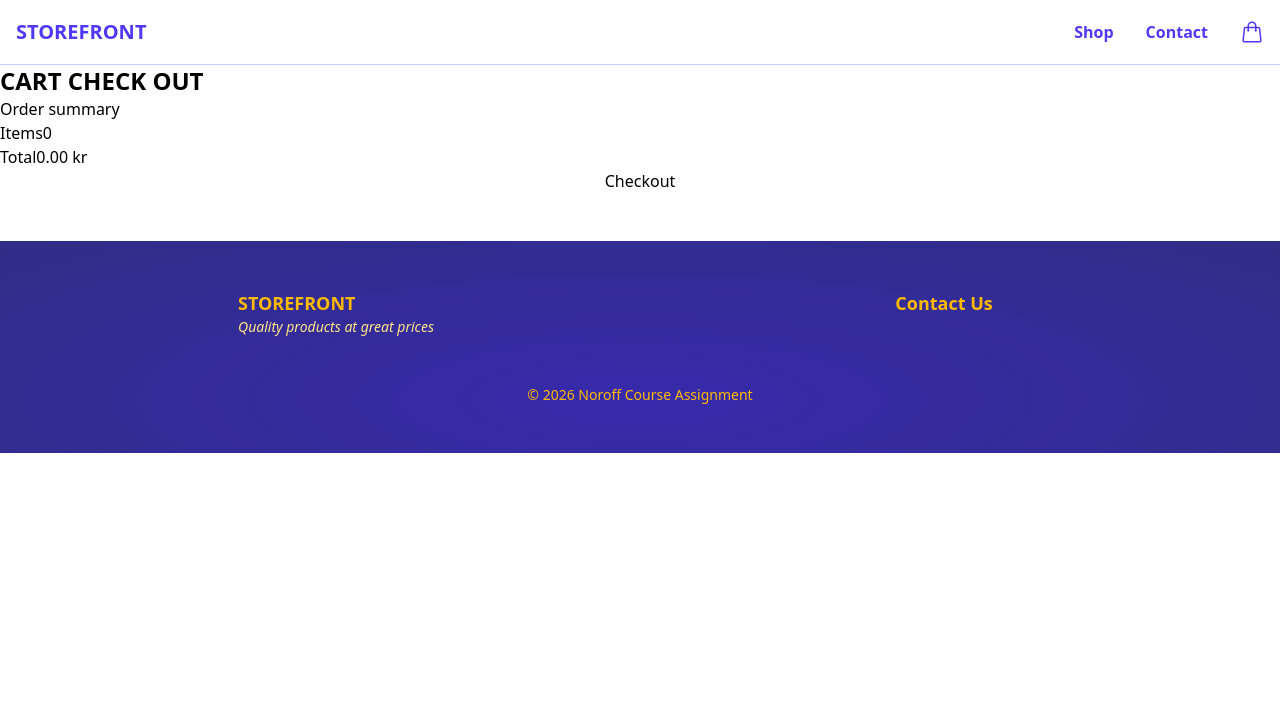
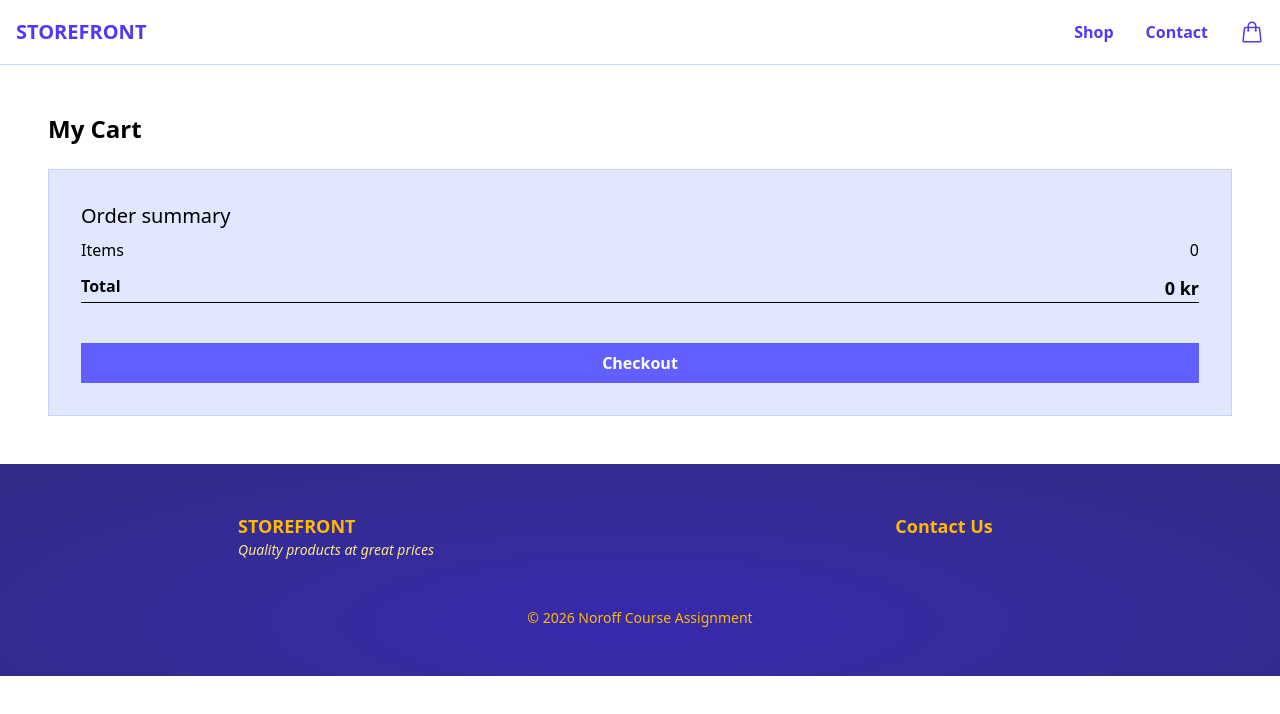
Before and after one commit to NoroffFEU/jsfw-2025-v1-tina-js-framework, a Next.js app in the folder storefront/: page /cart in a window 1280 px wide. Shown: the top 714 px of the page. Built offline with nearby package versions, Linux system fonts and the light colour scheme.

Commit message:
STYLING adds styles to cart

```diff
--- a/storefront/app/cart/page.tsx
+++ b/storefront/app/cart/page.tsx
@@ -9,10 +9,11 @@ export default function CartPage() {
 
 const items = useCartStore((state) => state.items);
     return (
-      <div className="">
-        <h1 className="text-2xl font-bold">CART CHECK OUT</h1>
+      <div className="m-12">
+        <h1 className="text-2xl text-black-800 font-bold mb-6 ">My Cart</h1>
+         {items.map((item)=>
+        <CartItemHandler key={item.id} item={item} />)}
         <CartSummary />
-        {items.map((item)=>
-        <CartItemHandler key={item.id} item={item} />)}
+
       </div>
     )}
--- a/storefront/components/cart/CartItem.tsx
+++ b/storefront/components/cart/CartItem.tsx
@@ -1,34 +1,54 @@
-// Cartitem prop
-//display title price quantity
-// quantity updates from cartStore
-// remove items from cartStore
-"use client"
+"use client";
 
 import { useCartStore } from "@/stores/cartStore";
-import { CartItem } from "@/types"
+import { CartItem } from "@/types";
 
-interface CartItemProp  {
+interface CartItemProp {
   item: CartItem;
 }
 
-export default function CartItemHandler ({item}: CartItemProp) {
-    const updateQuantity = useCartStore ((state)=> state.updateQuantity);
-    const removeItem = useCartStore ((state)=> state.removeItem);
+export default function CartItemHandler({ item }: CartItemProp) {
+  const updateQuantity = useCartStore((state) => state.updateQuantity);
+  const removeItem = useCartStore((state) => state.removeItem);
   return (
-        <div>
-        <div>
-            <p>{item.title}</p>
-            <p>{item.discountedPrice}</p>
+    <div className="flex items-center gap-4 py-4 p-8 bg-indigo-100 mb-6">
+      <div className="flex flex-1 flex-col gap-1">
+        <p className="text-sm">{item.quantity} x {item.title}</p>
+        <p className="text-sm">
+          {item.discountedPrice.toLocaleString()} kr
+        </p>
+        {item.discountedPrice < item.price && (
+          <p className="text-xs line-through">
+            {item.price.toLocaleString()} kr
+          </p>
+        )}
       </div>
-        <div>
+
+      <div className="flex items-center gap-2 shrink-0">
         <button
- onClick={()=>updateQuantity(item.id, item.quantity +1)}>+</button>
+          onClick={() => updateQuantity(item.id, item.quantity + 1)}
+          className="bg-indigo-600 text-white text-md font-bold h-8 w-8 border-indigo-900 hover:bg-indigo-900 transition-colors items-center justify-center "
+        >
+          +
+        </button>
         <button
- onClick={()=>updateQuantity(item.id, item.quantity -1)}>-</button>
+          onClick={() => updateQuantity(item.id, item.quantity - 1)}
+          className="bg-indigo-600 text-white text-md font-bold h-8 w-8 border border-indigo-900 hover:bg-indigo-900 transition-colors items-center justify-center "
+        >
+          -
+        </button>
+      </div>
+      <div className="flex items-center gap-4 shrink-0">
+        <p className="text-sm font-bold w-20 text-right">
+          {(item.discountedPrice * item.quantity).toFixed(2)} kr
+        </p>
         <button
- onClick={()=>removeItem(item.id)}>x</button>
- <span>{item.quantity}</span>
+          onClick={() => removeItem(item.id)}
+          className="bg-indigo-600 text-white text-sm font-semibold h-8 w-8 border-indigo-900 hover:bg-indigo-900 transition-colors items-center justify-center "
+        >
+          x
+        </button>
       </div>
     </div>
-    )
+  );
 }
--- a/storefront/components/cart/CartSummary.tsx
+++ b/storefront/components/cart/CartSummary.tsx
@@ -10,31 +10,36 @@ export default function CartSummary() {
   const router = useRouter();
 
   function handleCheckout() {
-    router.push("/cart/checkout/success")
-    console.log ("items, total", itemCount, total)
+    router.push("/cart/checkout/success");
+    console.log("items, total", itemCount, total);
     clearCart();
-    console.log("cart clearing")
+    console.log("cart clearing");
   }
 
-return (
-  <div>
-    <div>
-      <h2>Order summary</h2>
+  return (
+    <div className="flex flex-col gap-2 border border-indigo-200 p-8 bg-indigo-100">
+      <h2 className="text-xl">Order summary</h2>
+      <div className="flex flex-col gap-1">
+        <div className="flex justify-between">
+          <span className="text-md">Items</span>
+          <span className="text-md">{itemCount}</span>
+        </div>
 
-      <div className="">
-        <span>Items</span>
-        <span>{itemCount}</span>
+        <div className="flex justify-between pt-2 border-b">
+          <span className="font-semibold">Total</span>
+
+          <span className="font-bold text-lg">{total.toLocaleString()} kr</span>
+        </div>
       </div>
+<div className="pt-8">
+       <button
+        onClick={handleCheckout}
+        className="bg-indigo-500 hover:bg-indigo-600 text-white font-bold py-2 px-4 rounded-none w-full "
+      >
+        Checkout
+      </button>
 
-      <div className="">
-        <span>Total</span>
-        <span>{total.toFixed(2)} kr</span>
       </div>
     </div>
-
-    <button onClick={handleCheckout}  className="w-full">
-      Checkout
-    </button>
-  </div>
-);
+  );
 }
```
Lines whose indentation alone changed are shown as unchanged.
